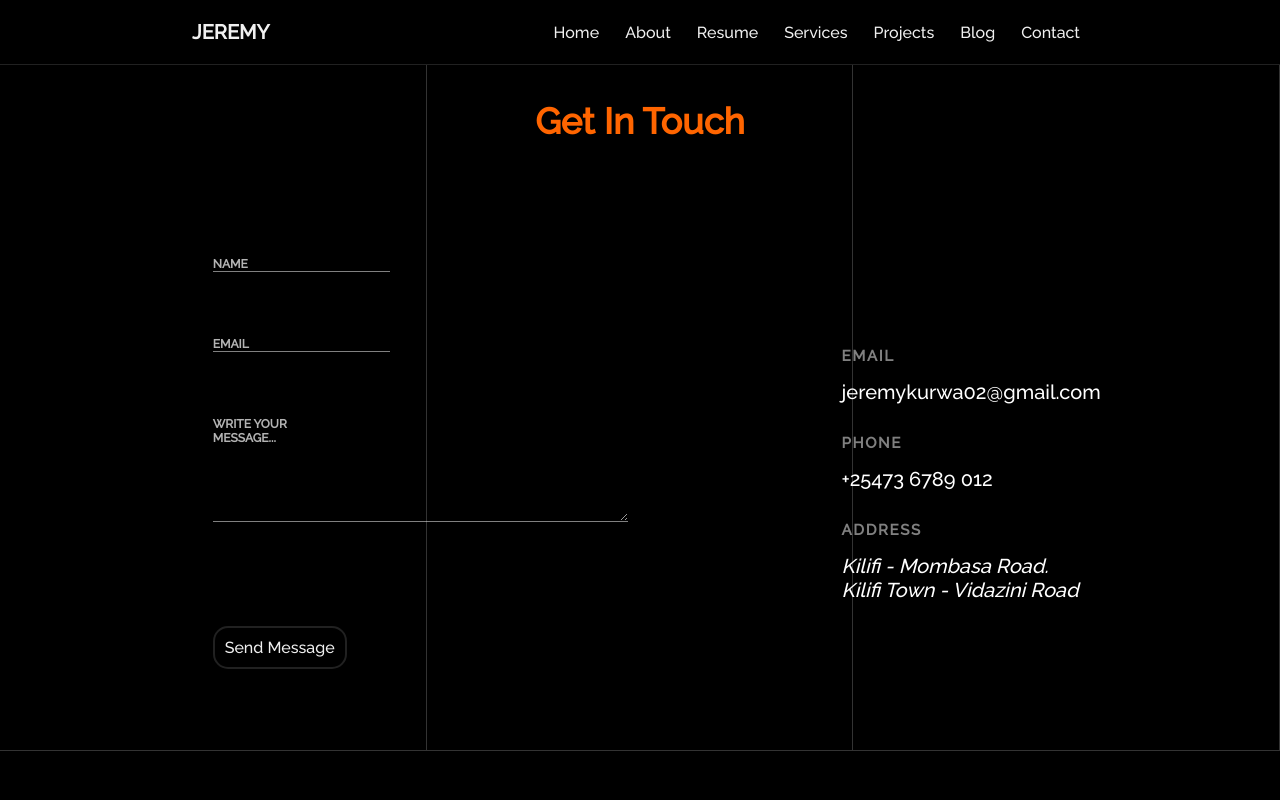
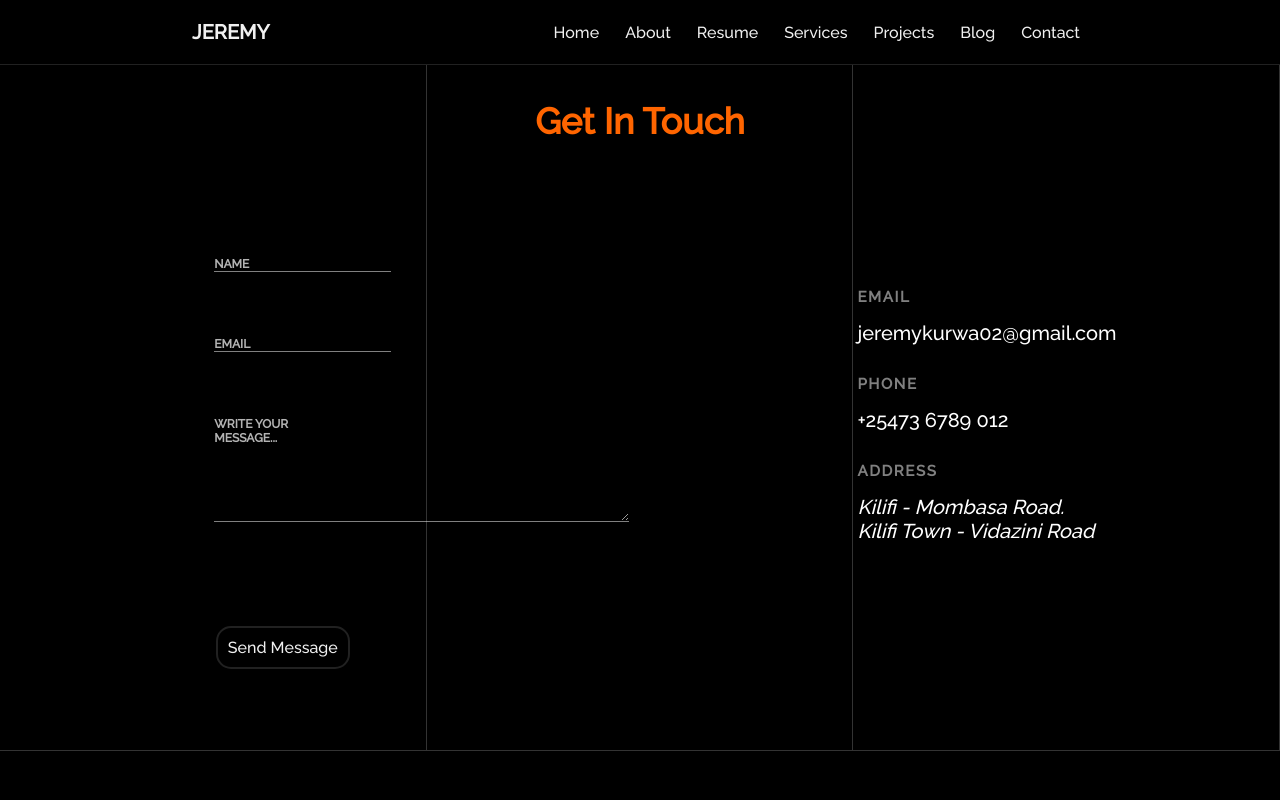
Before and after one commit to Jeremiah-Katumo/jeremiahkatumo, a React (Vite) app: page /contacts in a window 1280 px wide. Shown: the top 800 px of the page. Built offline with nearby package versions, Linux system fonts and the light colour scheme.

Commit message:
merge conflict resolved

```diff
--- a/src/assets/css/contact.css
+++ b/src/assets/css/contact.css
@@ -98,13 +98,14 @@ Contact Form
     justify-content: start;
     align-items: center;
     flex-direction: column;
-    padding: 20px;
+    /* padding: 20px; */
     padding-left: 100px;
     padding-top: 0px;
     margin-top: 0px;
     /* background-color: green; */
     gap: 30px;
     width: 40%;
+    height: 470px;
 }
 
 .contact-form-details {
```
